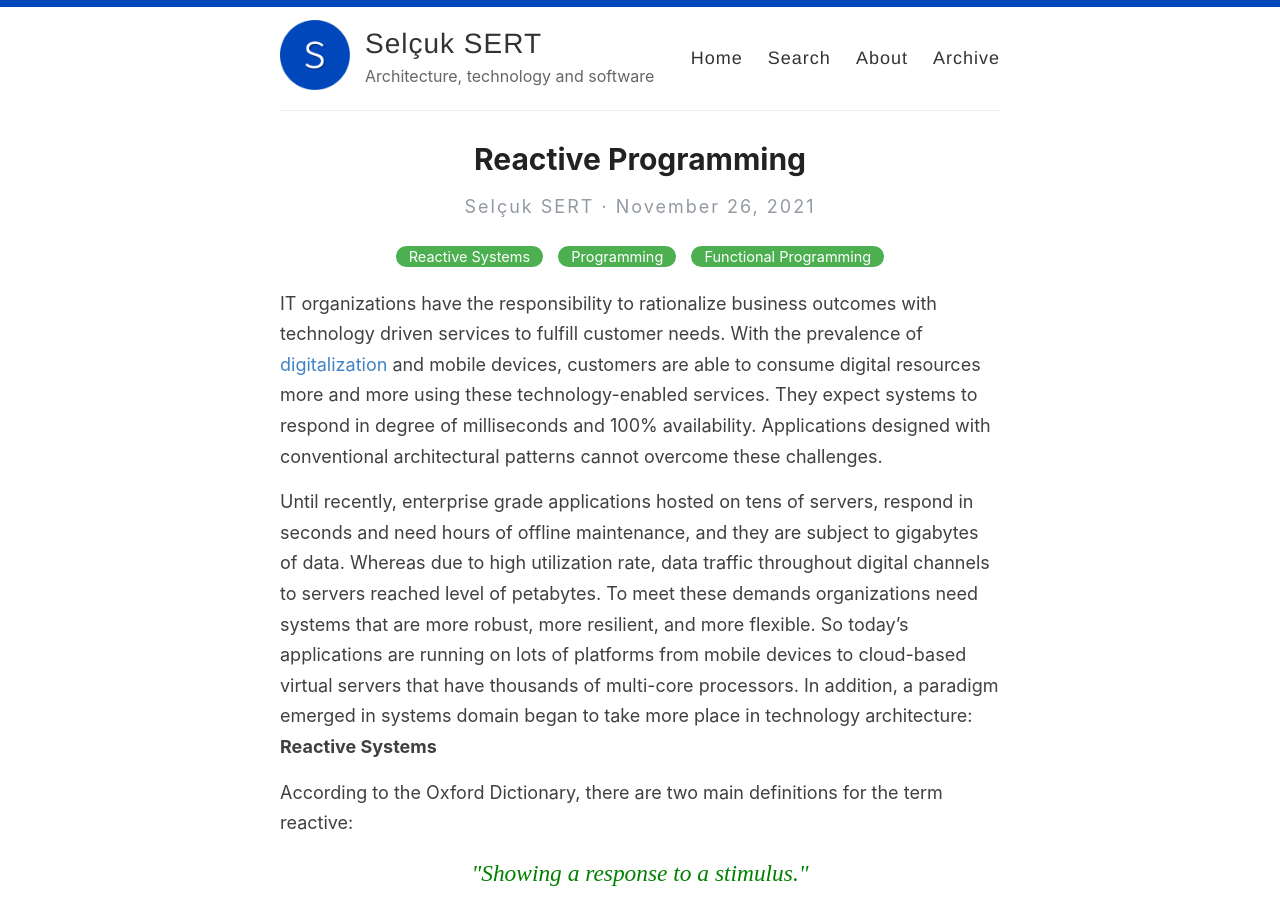
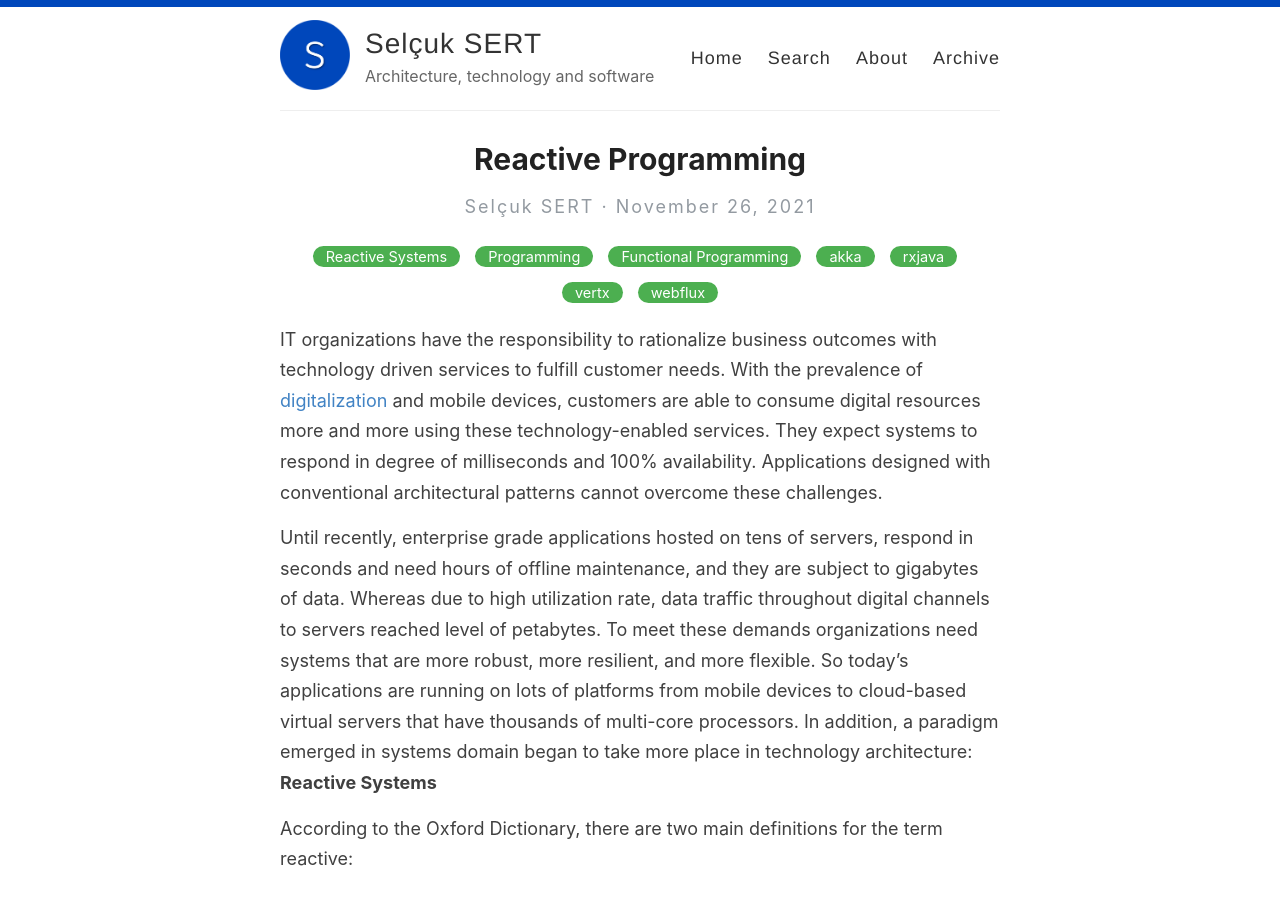
Before and after one commit to selcuksert/selcuksert.github.io, a Jekyll site: the page built from _posts/2021-11-26-reactive-programming.md, in a window 1280 px wide and 900 px high. Built offline with Jekyll 4.4.1, drawn with Linux system fonts in a browser that asks for light colours.

Commit message:
Blog update

```diff
--- a/_posts/2021-11-26-reactive-programming.md
+++ b/_posts/2021-11-26-reactive-programming.md
@@ -1,7 +1,7 @@
 ---
 layout: post
 title:  Reactive Programming
-categories: [Reactive Systems,Programming,Functional Programming]
+categories: [Reactive Systems,Programming,Functional Programming,akka,rxjava,vertx,webflux]
 excerpt: Until recently, enterprise grade applications hosted on tens of servers, respond in seconds and need hours of offline maintenance, and they are subject to gigabytes of data. Whereas due to high utilization rate, data traffic throughout digital channels to servers reached level of petabytes. To meet these demands organizations need systems that are more robust, more resilient, and more flexible. So today’s applications are running on lots of platforms from mobile devices to cloud-based virtual servers that have thousands of multi-core processors. In addition, a paradigm emerged in systems domain began to take more place in technology architecture-Reactive Systems
 ---
 IT organizations have the responsibility to rationalize business outcomes with technology driven services to fulfill customer needs. With the prevalence of [digitalization](https://www.gartner.com/en/information-technology/glossary/digitalization) and mobile devices, customers are able to consume digital resources more and more using these technology-enabled services. They expect systems to respond in degree of milliseconds and 100% availability. Applications designed with conventional architectural patterns cannot overcome these challenges.
```
